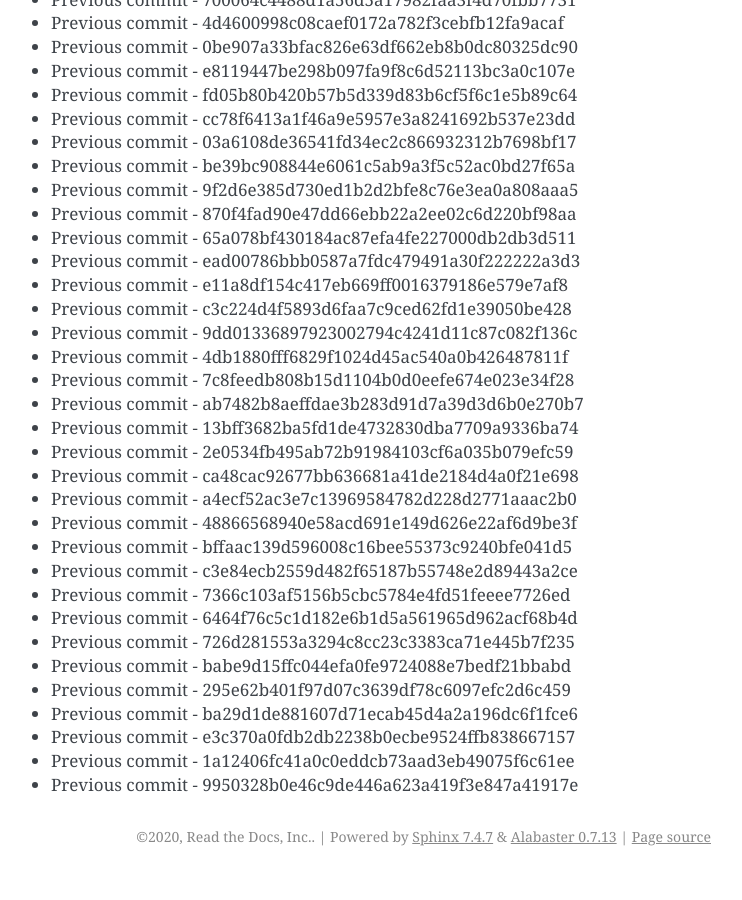
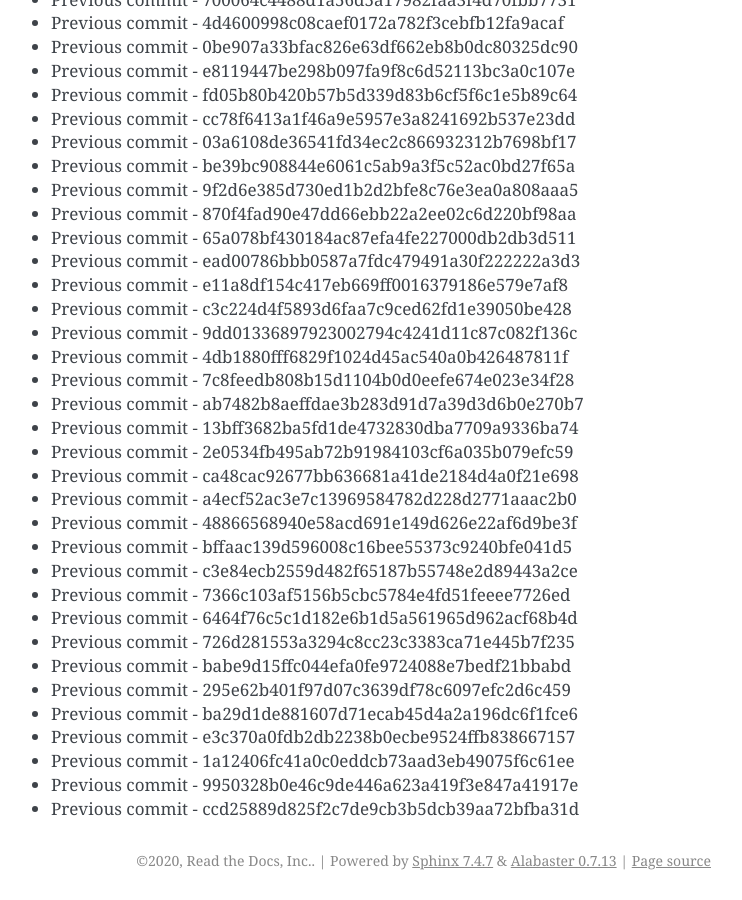
Before and after one commit to readthedocs/rtd-git-stresstest, a Sphinx documentation site: the page built from docs/updates.rst, in a window 1280 px wide and 900 px high, scrolled down 2869 px. Shown: the whole window, without its empty margins (399-1141 px from the left). Built offline with Sphinx 7.4.7, drawn with Linux system fonts in a browser that asks for light colours; before the commit the page ends 3745 px from its top, so only the background shows below that.

Commit message:
Generating commit from previous: ccd25889d825f2c7de9cb3b5dcb39aa72bfba31d

```diff
--- a/docs/updates.rst
+++ b/docs/updates.rst
@@ -152,3 +152,4 @@ It can be tested for any performance characteristics.
 * Previous commit - e3c370a0fdb2db2238b0ecbe9524ffb838667157
 * Previous commit - 1a12406fc41a0c0eddcb73aad3eb49075f6c61ee
 * Previous commit - 9950328b0e46c9de446a623a419f3e847a41917e
+* Previous commit - ccd25889d825f2c7de9cb3b5dcb39aa72bfba31d
```
